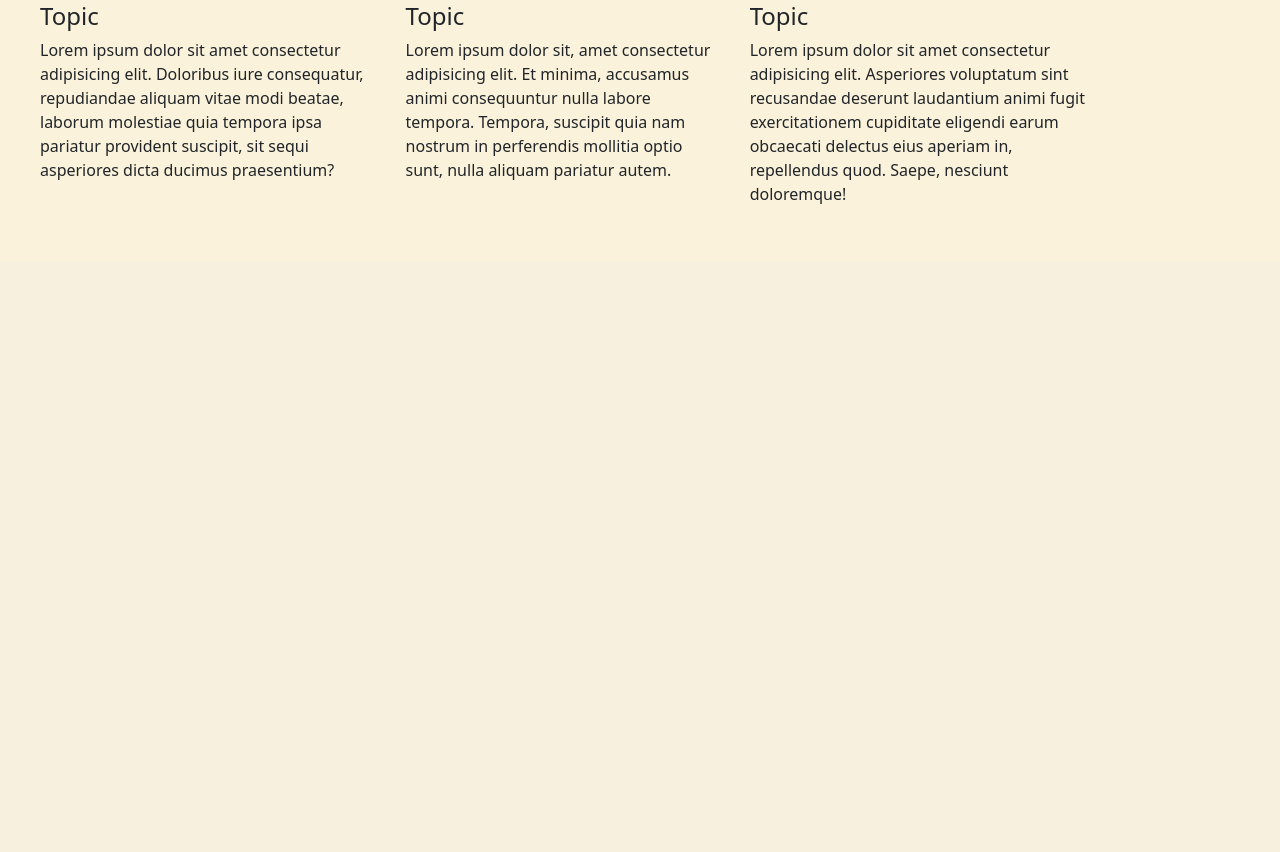
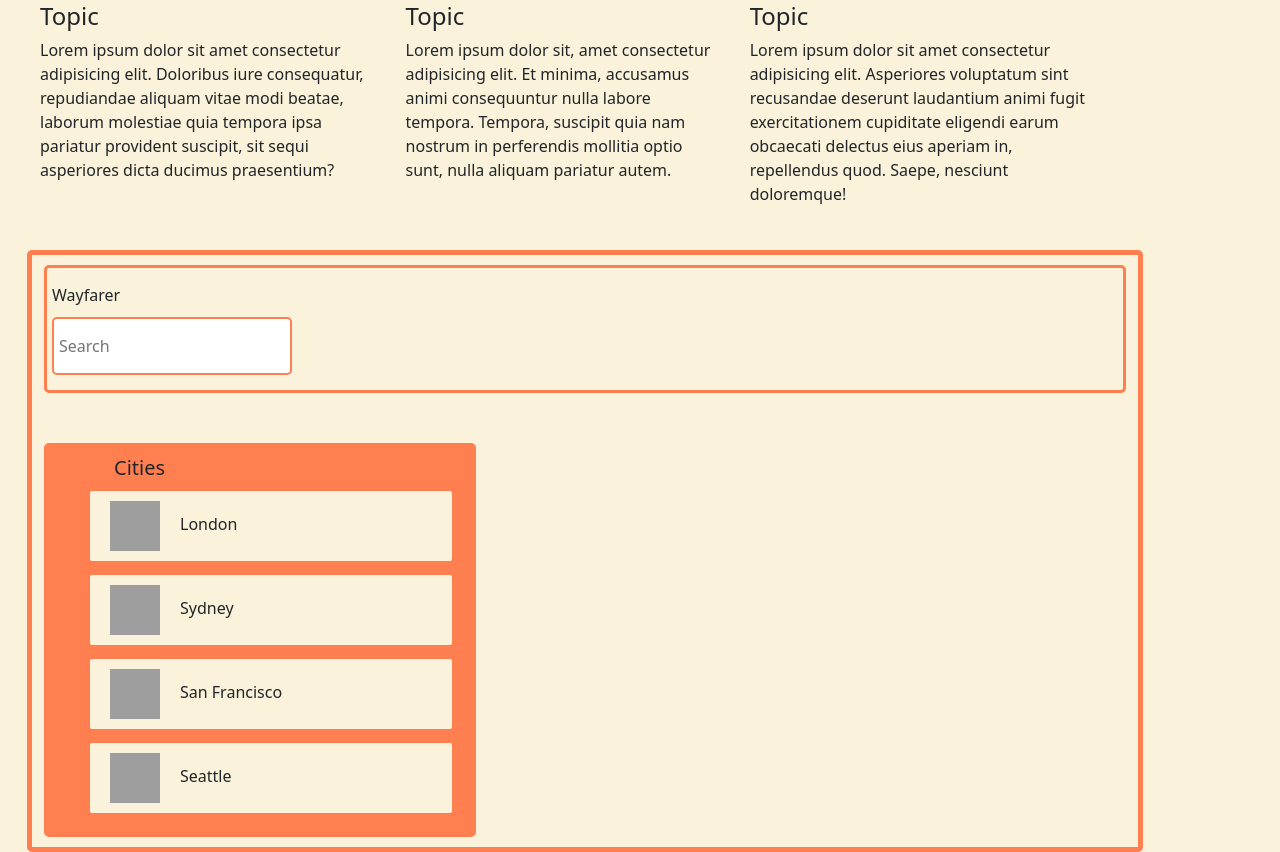
Before and after one commit to justnyc187/wayfarerProject, a Django app: page / in a window 1280 px wide. Shown: the part 539-1391 px from the top of the page. Before the commit the page ends 743 px from the top, so only its background shows below. Run offline with Django 3.2, Linux system fonts and the light colour scheme; grey boxes are pictures that could not be loaded.

```diff
--- a/main_app/static/styles/main.css
+++ b/main_app/static/styles/main.css
@@ -94,3 +94,7 @@ button{
 .header{
     display: inline-block;
 }
+
+.search{
+
+}
--- a/main_app/templates/base.html
+++ b/main_app/templates/base.html
@@ -1,7 +1,7 @@
 {% load static %}
 <!DOCTYPE html>
 <html lang="en">
-<head>
+  <head>
   <meta charset="UTF-8" />
   <meta http-equiv="X-UA-Compatible" content="IE=edge" />
   <meta name="viewport" content="width=device-width, initial-scale=1.0" />
--- a/main_app/templates/home.html
+++ b/main_app/templates/home.html
@@ -23,4 +23,20 @@
             <li class="home-li"><h4 class="home-h4">Topic</h4>Lorem ipsum dolor sit amet consectetur adipisicing elit. Asperiores voluptatum sint recusandae deserunt laudantium animi fugit exercitationem cupiditate eligendi earum obcaecati delectus eius aperiam in, repellendus quod. Saepe, nesciunt doloremque!</li>
         </ul>
     </div>
+    <div class="container home-div">
+        <div>
+        <header class="header-cities">Wayfarer
+                <form action="" method="GET"></form>
+                    <input class="search-home" type="text" name="style" placeholder="Search">
+                </form>
+        </header>
+        </div>
+        <ul class="cities-ul">
+            <h5 class="cities-h5">Cities</h5>
+           <li class="home-li-img"><img class="img-li" src="https://i.pinimg.com/474x/b8/54/4f/b8544f33b7a2f0394a38af9bdaf56dc1.jpg" alt="">London</li>
+            <li class="home-li-img"><img class="img-li" src="https://www.sl.nsw.gov.au/sites/default/files/image_16_0.jpg" alt="">Sydney</li>
+            <li class="home-li-img"><img class="img-li" src="https://clickamericana.com/wp-content/uploads/Vintage-San-Francisco-Chinatown-postcards-from-the-1970s.jpg-1-750x455.jpg" alt="">San Francisco</li>
+            <li class="home-li-img"><img class="img-li" src="https://encrypted-tbn0.gstatic.com/images?q=tbn:ANd9GcRVfxMAEUQ8Fl_39ban5QvWW0-Ybg8yywN-LQ&usqp=CAU" alt="">Seattle</li>
+        </ul>
+    </div>
 {% endblock %}
```
Also changed, not shown: main_app/templates/profile.html (+2 -8 lines).
